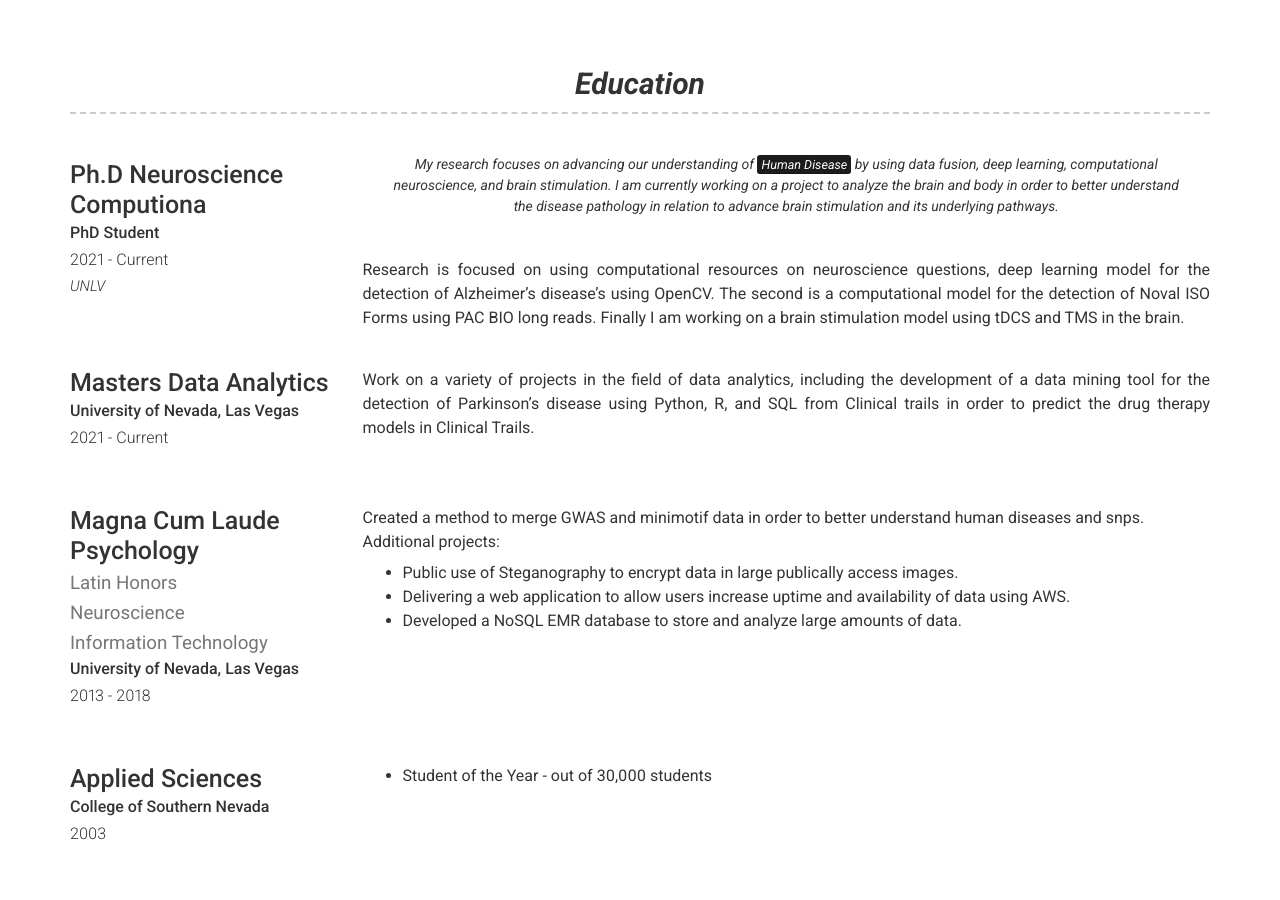
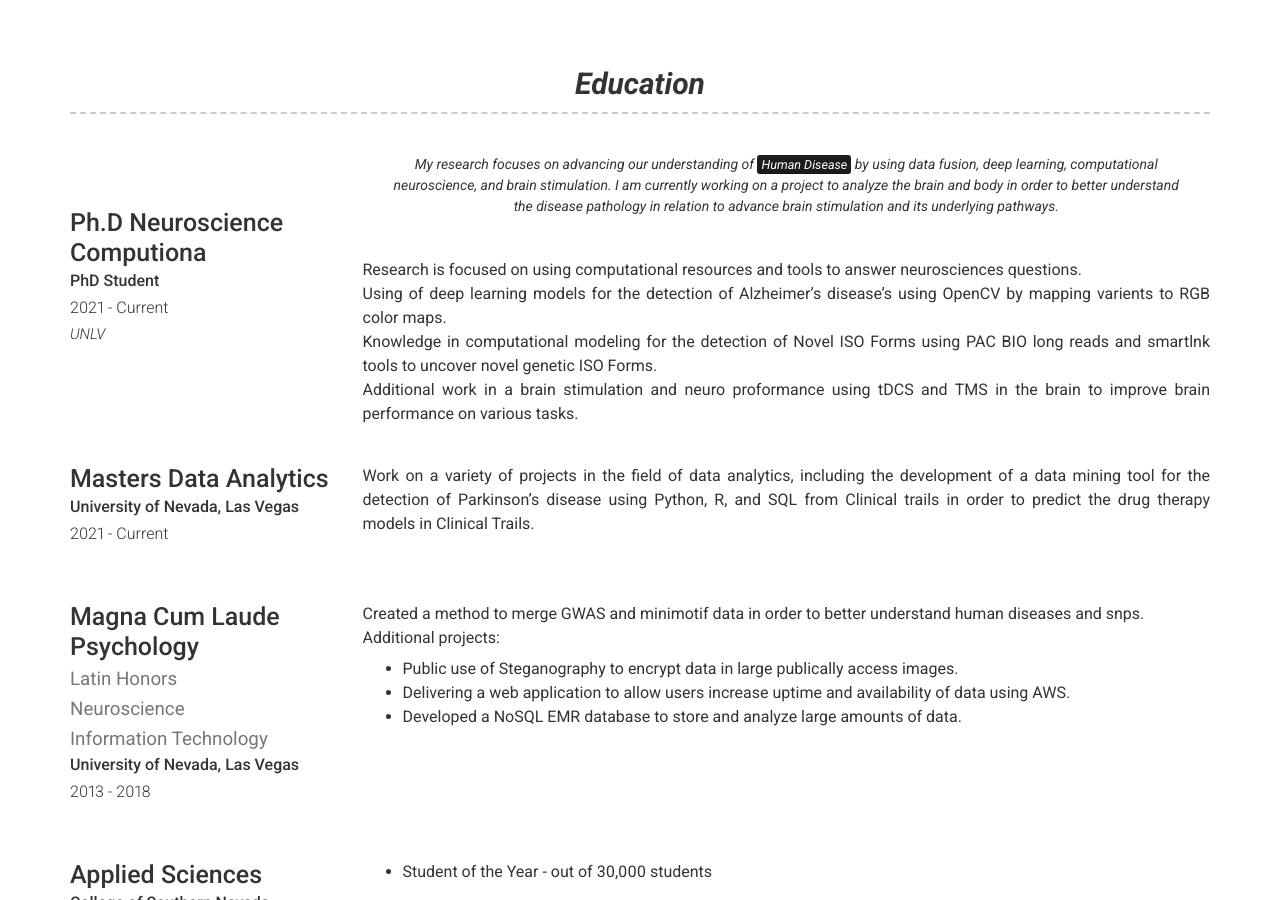
Before and after one commit to ricyoung/ricyoung.github.io, a Jekyll site: the page built from index.md, in a window 1280 px wide and 900 px high, scrolled down 2090 px. Built offline with Jekyll 4.4.1, drawn with Linux system fonts in a browser that asks for light colours; nearby versions of some CDN libraries.

Commit message:
long desc

```diff
--- a/_config.yml
+++ b/_config.yml
@@ -156,7 +156,10 @@ content:
         quote: My research focuses on advancing our understanding of <mark>Human Disease</mark> by using data fusion, deep learning, computational neuroscience, and brain stimulation. I am currently working on a project to analyze the brain and body in order to better understand the disease pathology in relation to advance brain stimulation and its underlying pathways.
 
         description:  # | this will include new lines to allow paragraphs
-            <br>Research is focused on using computational resources on neuroscience questions, deep learning model for the detection of Alzheimer's disease's using OpenCV. The second is a computational model for the detection of Noval ISO Forms using PAC BIO long reads. Finally I am working on a brain stimulation model using tDCS and TMS in the brain.
+          <br> Research is focused on using computational resources and tools to answer neurosciences questions.
+          <br> Using of deep learning models for the detection of Alzheimer's disease's using OpenCV by mapping varients to RGB color maps.
+          <br> Knowledge in computational modeling for the detection of Novel ISO Forms using PAC BIO long reads and smartlnk tools to uncover novel genetic ISO Forms.
+          <br> Additional work in a brain stimulation and neuro proformance using tDCS and TMS in the brain to improve brain performance on various tasks.
 
 
 
```
